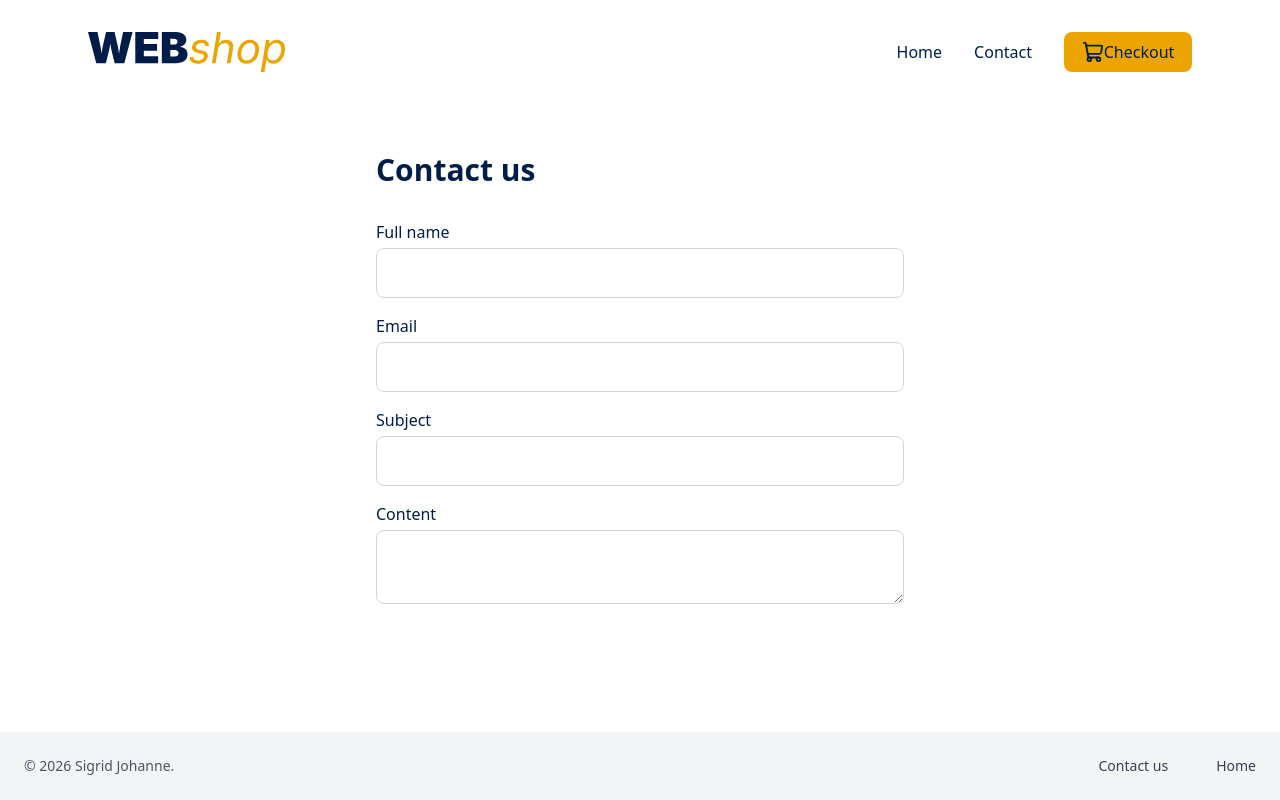
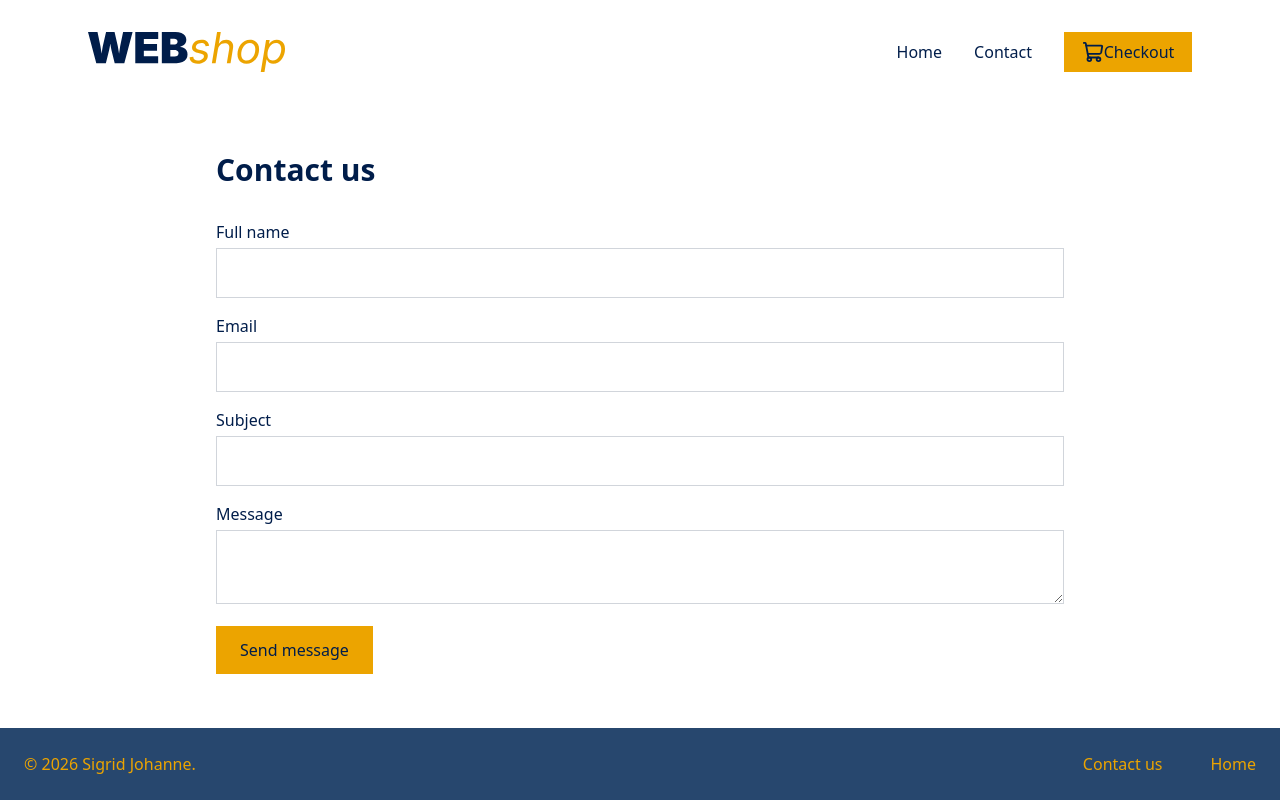
Before and after one commit to Sigrid-Okt22PT/Javascript-Framework-CA, a React (Vite) app: page /contact in a window 1280 px wide. Built offline with nearby package versions, Linux system fonts and the light colour scheme.

Commit message:
add search, design changes, update contact form

```diff
--- a/src/components/checkout/CheckoutForm.tsx
+++ b/src/components/checkout/CheckoutForm.tsx
@@ -12,7 +12,7 @@ function CheckoutForm() {
           name="name"
           type="text"
           required
-          className="w-full rounded-lg border border-gray-300 p-3"
+          className="w-full border border-gray-300 p-3"
         />
       </div>
 
@@ -25,7 +25,7 @@ function CheckoutForm() {
           name="email"
           type="email"
           required
-          className="w-full rounded-lg border border-gray-300 p-3"
+          className="w-full border border-gray-300 p-3"
         />
       </div>
       <div>
@@ -37,13 +37,13 @@ function CheckoutForm() {
           name="address"
           type="address"
           required
-          className="w-full rounded-lg border border-gray-300 p-3"
+          className="w-full border border-gray-300 p-3"
         />
       </div>
 
       <button
         type="submit"
-        className="rounded-lg bg-gray-900 px-6 py-3 text-white hover:bg-gray-700"
+        className="bg-yellow px-6 py-3 text-navy hover:bg-gray-700"
       >
         Complete checkout
       </button>
--- a/src/components/layout/Footer.tsx
+++ b/src/components/layout/Footer.tsx
@@ -2,10 +2,10 @@ import { Link } from "react-router-dom";
 
 function Footer() {
   return (
-    <footer className=" bg-gray-100">
+    <footer className=" bg-slate">
       <div className="mx-auto flex max-w-7xl flex-col items-center justify-between gap-6 px-6 py-6 sm:flex-row">
         {/* Copyright */}
-        <p className="text-sm text-gray-600">
+        <p className="text-m text-yellow">
           © {new Date().getFullYear()} Sigrid Johanne.
         </p>
 
@@ -14,13 +14,13 @@ function Footer() {
           <div className="flex items-center gap-12">
             <Link
               to="/contact"
-              className="text-sm text-gray-700 hover:text-gray-900 hover:underline"
+              className="text-m text-yellow hover:text-lime hover:underline"
             >
               Contact us
             </Link>
             <Link
               to="/"
-              className="text-sm text-gray-700 hover:text-gray-900 hover:underline"
+              className="text-m text-yellow hover:text-lime hover:underline"
             >
               Home
             </Link>
--- a/src/components/layout/Header.tsx
+++ b/src/components/layout/Header.tsx
@@ -21,16 +21,16 @@ function Header() {
 
           {/* Desktop navigation */}
           <div className="hidden items-center gap-8 md:flex">
-            <Link to="/" className="hover:text-gray-500">
+            <Link to="/" className="hover:text-slate">
               Home
             </Link>
-            <Link to="/contact" className="hover:text-gray-500">
+            <Link to="/contact" className="hover:text-slate">
               Contact
             </Link>
             <Link
               to="/checkout"
               aria-label="Go to checkout"
-              className="flex h-10 w-32 items-center justify-center rounded-lg bg-yellow text-navy hover:bg-lime"
+              className="flex h-10 w-32 items-center justify-center bg-yellow text-navy hover:bg-navy hover:text-lime"
             >
               <ShoppingCart size={22} />
               <span>Checkout</span>
--- a/src/components/products/ProductCard.tsx
+++ b/src/components/products/ProductCard.tsx
@@ -10,28 +10,32 @@ interface ProductCardProps {
 function ProductCard({ product }: ProductCardProps) {
   const addItem = useCartStore((state) => state.addItem);
   return (
-    <article className="flex h-full flex-col rounded-lg border border-slate/20 bg-white p-4">
+    <article className="flex h-full flex-col bg-white transition duration-200 hover:shadow-lg">
       <Link to={`/product/${product.id}`}>
-        <img
-          src={product.image.url}
-          alt={product.image.alt || product.title}
-          className="h-56 w-full object-cover"
-        />
+        <div className="overflow-hidden ">
+          <img
+            src={product.image.url}
+            alt={product.image.alt || product.title}
+            className="aspect-square w-full object-cover transition duration-300 hover:scale-105"
+          />
+        </div>
       </Link>
 
-      <div className="flex flex-1 flex-col p-4">
+      <div className="flex flex-1 flex-col px-6 pt-4">
         <Link to={`/product/${product.id}`}>
-          <h3 className="text-lg font-semibold">{product.title}</h3>
+          <h3 className="text-base font-semibold text-navy">{product.title}</h3>
         </Link>
 
-        <div className="mt-auto flex items-center justify-between gap-3 pt-4">
-          <p className="font-medium">{product.discountedPrice} NOK</p>
+        <div className="mt-auto flex items-center justify-between gap-3 pt-1">
+          <p className="text-sm font-medium text-slate">
+            {product.discountedPrice} NOK
+          </p>
 
           <button
             type="button"
-            aria-label="Add to cart"
             onClick={() => addItem(product)}
-            className="flex h-10 w-10 shrink-0 items-center justify-center rounded-lg bg-yellow text-navy hover:bg-lime"
+            className="flex h-10 w-10 shrink-0 items-center justify-center bg-yellow text-navy transition hover:bg-navy hover:text-lime mb-4"
+            aria-label={`Add ${product.title} to cart`}
           >
             <ShoppingCartPlus size={22} />
           </button>
--- /dev/null
+++ b/src/components/products/SearchBar.tsx
@@ -0,0 +1,18 @@
+interface SearchBarProps {
+  search: string;
+  setSearch: (value: string) => void;
+}
+
+function SearchBar({ search, setSearch }: SearchBarProps) {
+  return (
+    <input
+      type="search"
+      placeholder="Search products..."
+      value={search}
+      onChange={(event) => setSearch(event.target.value)}
+      className="w-full px-6 py-3 focus:border-teal focus:outline-none"
+    />
+  );
+}
+
+export default SearchBar;
--- a/src/pages/404.tsx
+++ b/src/pages/404.tsx
@@ -13,7 +13,7 @@ function NotFound() {
 
       <Link
         to="/"
-        className="mt-6 rounded-lg bg-gray-900 px-6 py-3 text-white hover:bg-gray-700"
+        className="mt-6 bg-gray-900 px-6 py-3 text-white hover:bg-gray-700"
       >
         Back to homepage
       </Link>
--- a/src/pages/ContactPage.tsx
+++ b/src/pages/ContactPage.tsx
@@ -1,9 +1,26 @@
+import { useState } from "react";
+import type { FormEvent } from "react";
+
 function ContactPage() {
+  const [success, setSuccess] = useState(false);
+
+  function handleSubmit(event: FormEvent<HTMLFormElement>) {
+    event.preventDefault();
+    setSuccess(true);
+    event.currentTarget.reset();
+  }
+
   return (
-    <section className="mx-auto max-w-xl px-6 py-12">
-      <h1 className="mb-8 text-3xl font-bold">Contact us</h1>
+    <section className="mx-auto max-w-4xl space-y-8 px-6 py-12">
+      <h1 className="text-3xl font-bold">Contact us</h1>
 
-      <form className="space-y-4">
+      {success && (
+        <p role="status" className="bg-lime p-4 text-navy">
+          Your form has been completed successfully!
+        </p>
+      )}
+
+      <form onSubmit={handleSubmit} className="space-y-4">
         <div>
           <label htmlFor="name" className="mb-1 block">
             Full name
@@ -12,12 +29,11 @@ function ContactPage() {
             id="name"
             name="name"
             type="text"
+            minLength={3}
             required
-            className="w-full rounded-lg border border-gray-300 p-3"
+            className="mb-4 w-full border border-gray-300 p-3"
           />
-        </div>
 
-        <div>
           <label htmlFor="email" className="mb-1 block">
             Email
           </label>
@@ -26,30 +42,38 @@ function ContactPage() {
             name="email"
             type="email"
             required
-            className="w-full rounded-lg border border-gray-300 p-3"
+            className="mb-4 w-full border border-gray-300 p-3"
           />
-        </div>
-        <div>
+
           <label htmlFor="subject" className="mb-1 block">
             Subject
           </label>
           <input
             id="subject"
             name="subject"
-            type="subject"
+            type="text"
+            minLength={3}
             required
-            className="w-full rounded-lg border border-gray-300 p-3"
+            className="mb-4 w-full border border-gray-300 p-3"
           />
-        </div>
-        <div>
+
           <label htmlFor="content" className="mb-1 block">
-            Content
+            Message
           </label>
           <textarea
             name="content"
             id="content"
-            className="w-full rounded-lg border border-gray-300 p-3"
-          ></textarea>
+            minLength={3}
+            required
+            className="mb-4 w-full border border-gray-300 p-3"
+          />
+
+          <button
+            type="submit"
+            className="bg-yellow px-6 py-3 text-navy hover:bg-slate hover:text-white"
+          >
+            Send message
+          </button>
         </div>
       </form>
     </section>
--- a/src/pages/ProductPage.tsx
+++ b/src/pages/ProductPage.tsx
@@ -34,7 +34,7 @@ function ProductPage() {
     <section className="mx-auto max-w-6xl px-6 py-12">
       <div className="grid grid-cols-1 gap-10 md:grid-cols-2">
         {/* Product image */}
-        <div className="overflow-hidden rounded-lg bg-gray-100">
+        <div className="overflow-hidden bg-gray-100">
           <img
             src={product.image.url}
             alt={product.image.alt || product.title}
@@ -54,7 +54,7 @@ function ProductPage() {
           <button
             type="button"
             onClick={() => addItem(product)}
-            className="rounded-lg bg-yellow px-6 py-3 font-semibold text-navy"
+            className="bg-yellow px-6 py-3 font-semibold text-navy"
           >
             Add to cart
           </button>
```
Also changed, not shown: src/pages/Home.tsx (+37 -7 lines).
